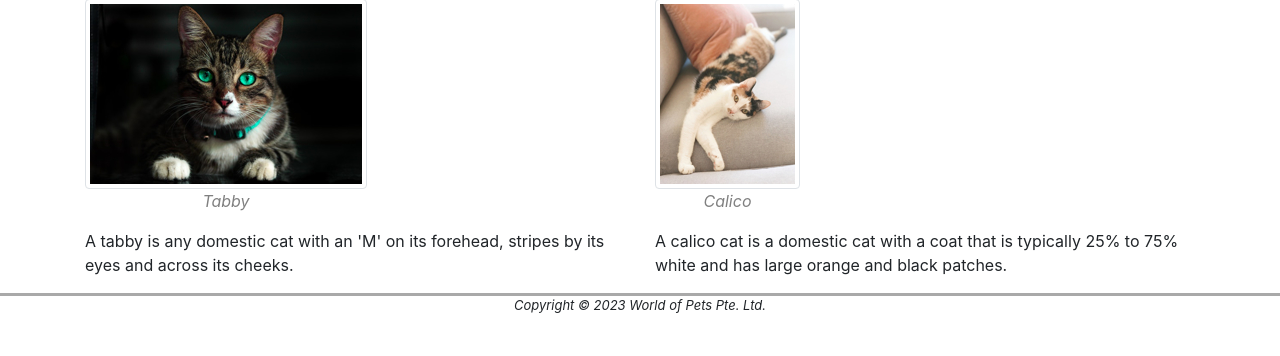
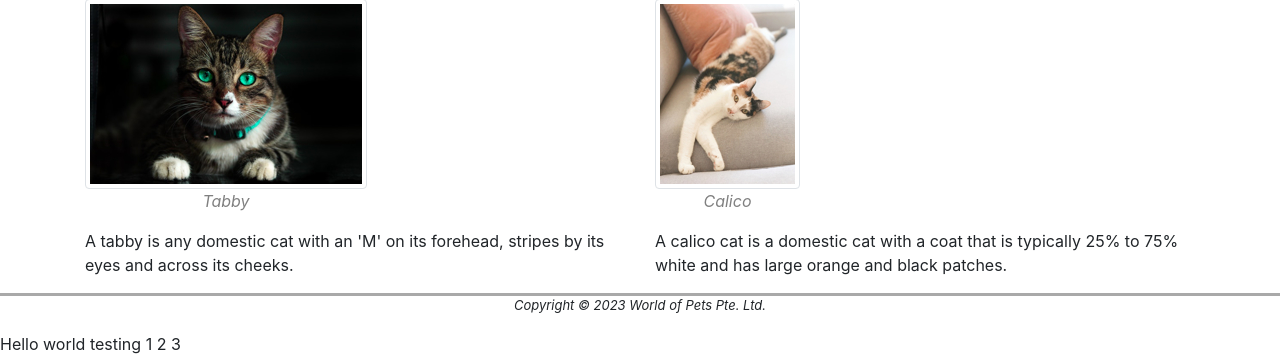
Before and after one commit to Halilahr/INF1005-Project, a PHP site: page /index.php in a window 1280 px wide. Shown: the part 818-1174 px from the top of the page. Before the commit the page ends 1131 px from the top, so only its background shows below. Run offline with PHP 8.4, Linux system fonts and the light colour scheme.

Commit message:
test run

```diff
--- a/footer.inc.php
+++ b/footer.inc.php
@@ -3,3 +3,5 @@
 
             <p><em>Copyright &copy; 2023 World of Pets Pte. Ltd.</em></p>
         </footer>
+
+Hello world testing 1 2 3
```
